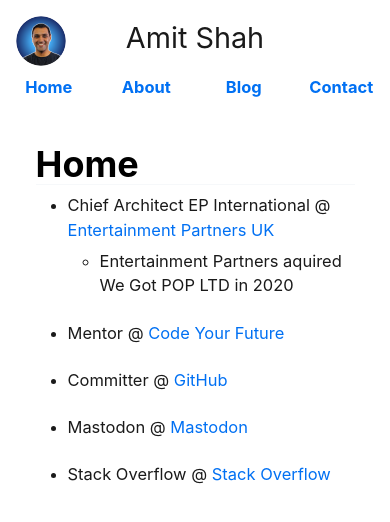
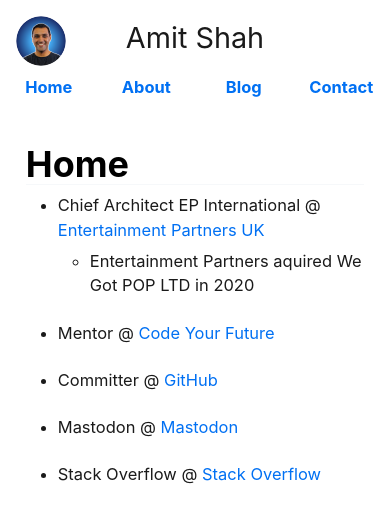
Before and after one commit to Amwam/amwam.github.io, a Next.js app: page / in a window 390 px wide. Shown: the top 522 px of the page. Built offline with nearby package versions, Linux system fonts and the light colour scheme.

Commit message:
Bit less padding on mobile

```diff
--- a/pages/_app.module.css
+++ b/pages/_app.module.css
@@ -33,3 +33,10 @@
     margin: auto;
   }
 }
+
+
+@media only screen and (max-width: 480px) {
+  #content-wrapper {
+    width: 95%;
+  }
+}
```
